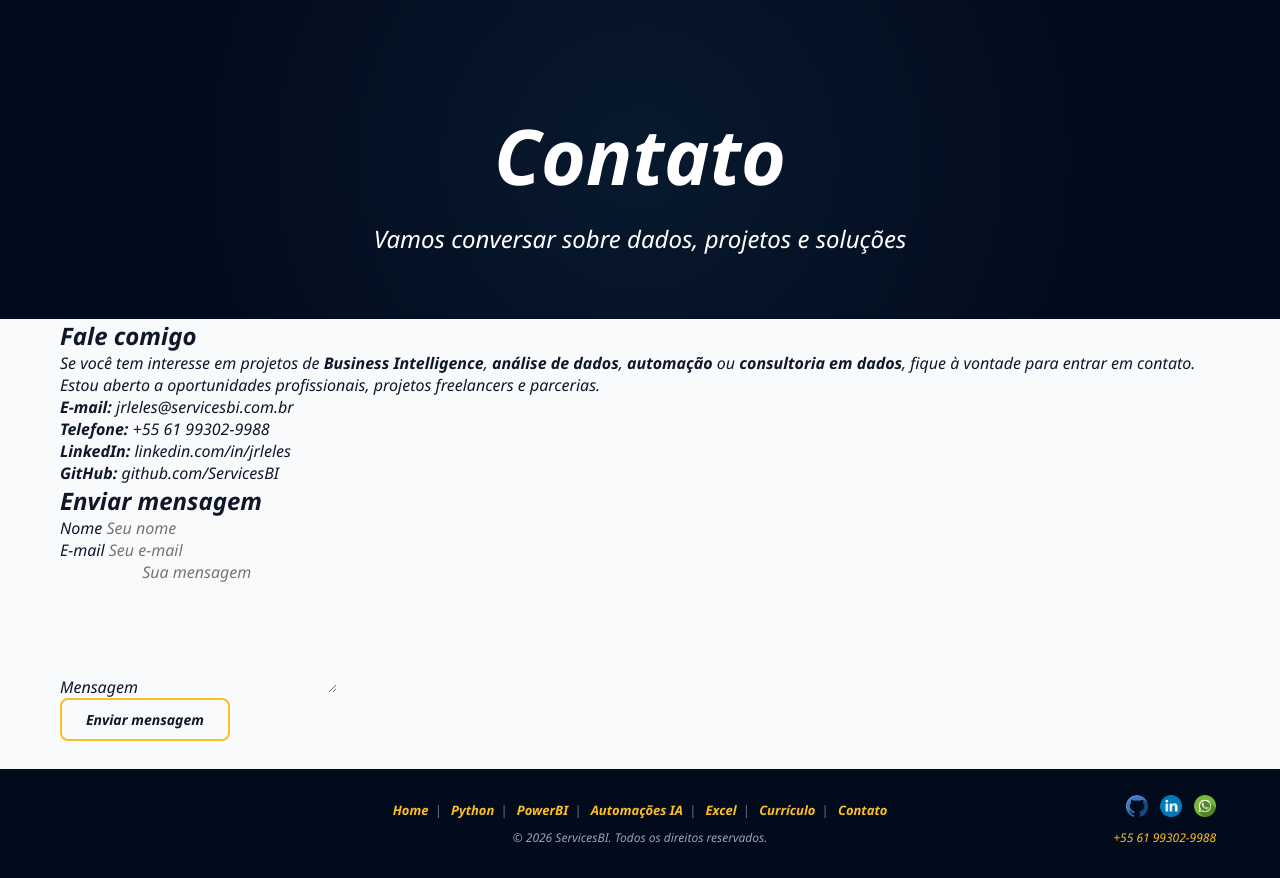
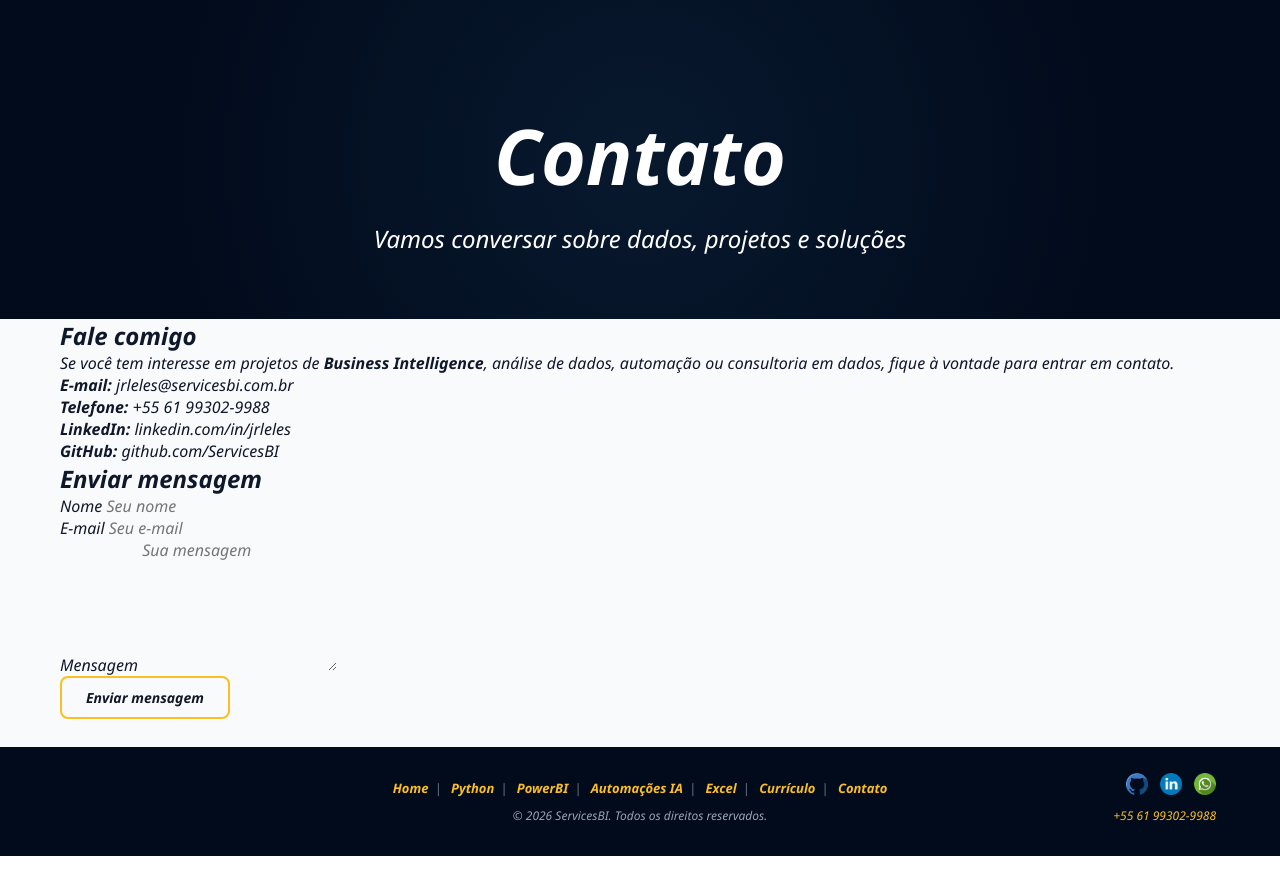
Before and after one commit to ServicesBI/site-oficial, a Django app: page /contato/ in a window 1280 px wide. Shown: the part 65-943 px from the top of the page. After the commit the page ends 921 px from the top, so only its background shows below. Run offline with Django 5.2, Linux system fonts and the light colour scheme.

Commit message:
Ajuste contato

```diff
--- a/web/templates/web/contato.html
+++ b/web/templates/web/contato.html
@@ -7,7 +7,7 @@
 
 {% block content %}
 
-<!-- ================= HERO INTERNO ================= -->
+<!-- ================= HERO ================= -->
 <section class="hero hero--internal">
     <div class="container hero-container">
         <h1 class="hero-title">Contato</h1>
@@ -21,22 +21,14 @@
 <section class="contato-section">
     <div class="container contato-container">
 
-        <!-- COLUNA ESQUERDA -->
+        <!-- TEXTO -->
         <div class="contato-info">
             <h2>Fale comigo</h2>
 
             <p>
-                Se você tem interesse em projetos de
-                <strong>Business Intelligence</strong>,
-                <strong>análise de dados</strong>,
-                <strong>automação</strong> ou
-                <strong>consultoria em dados</strong>,
+                Se você tem interesse em projetos de <strong>Business Intelligence</strong>,
+                análise de dados, automação ou consultoria em dados,
                 fique à vontade para entrar em contato.
-            </p>
-
-            <p>
-                Estou aberto a oportunidades profissionais,
-                projetos freelancers e parcerias.
             </p>
 
             <ul class="contato-dados">
@@ -47,46 +39,28 @@
             </ul>
         </div>
 
-        <!-- COLUNA DIREITA -->
+        <!-- FORM -->
         <div class="contato-form-wrapper">
             <h2>Enviar mensagem</h2>
 
             <form
+                class="contato-form"
                 action="https://formspree.io/f/xdaoldne"
                 method="POST"
-                class="contato-form"
             >
                 <div class="form-group">
                     <label for="nome">Nome</label>
-                    <input
-                        type="text"
-                        id="nome"
-                        name="nome"
-                        placeholder="Seu nome"
-                        required
-                    >
+                    <input type="text" id="nome" name="nome" placeholder="Seu nome" required>
                 </div>
 
                 <div class="form-group">
                     <label for="email">E-mail</label>
-                    <input
-                        type="email"
-                        id="email"
-                        name="email"
-                        placeholder="Seu e-mail"
-                        required
-                    >
+                    <input type="email" id="email" name="email" placeholder="Seu e-mail" required>
                 </div>
 
                 <div class="form-group">
                     <label for="mensagem">Mensagem</label>
-                    <textarea
-                        id="mensagem"
-                        name="message"
-                        rows="6"
-                        placeholder="Sua mensagem"
-                        required
-                    ></textarea>
+                    <textarea id="mensagem" name="message" rows="6" placeholder="Sua mensagem" required></textarea>
                 </div>
 
                 <button type="submit" class="btn-project">
```
